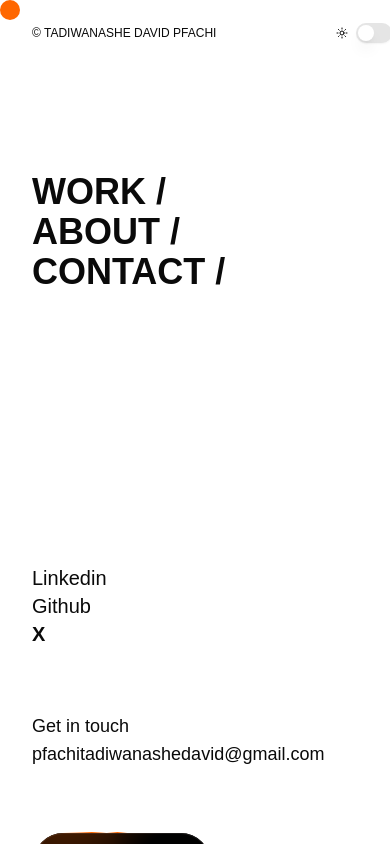
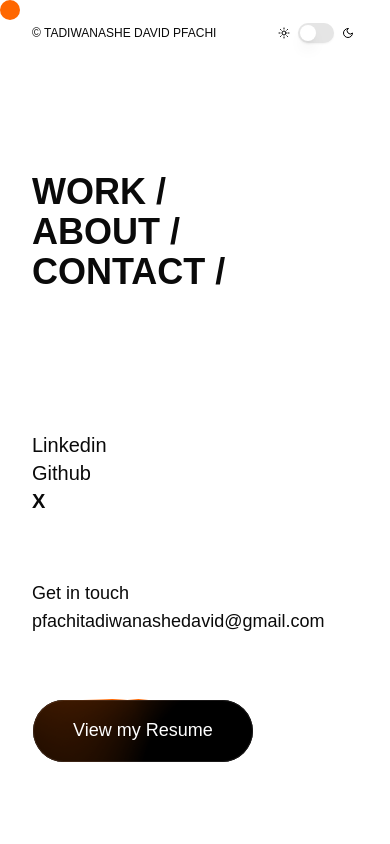
Before and after one commit to onlypfachi/tadiwapfachi, a Next.js app: page / in a window 390 px wide. Built offline with nearby package versions, Linux system fonts and the light colour scheme.

Commit message:
added dynamic sreen

```diff
--- a/app/page.tsx
+++ b/app/page.tsx
@@ -16,14 +16,14 @@ export default function Home() {
   ];
 
   return (
-    <main className="grid lg:grid-cols-12 sm:grid-cols-3 grid-rows-12 items-center justify-items-center min-h-screen h-dvh p-8 pb-20 gap-16 sm:p-20 font-[family-name:var(--font-geist-sans)]">
-      <header className="lg:col-span-12 sm:col-span-3 flex flex-row justify-between items-center w-full row-start-1 row-end-2">
+    <main className="grid lg:grid-cols-12 grid-cols-3 grid-rows-12 items-center justify-items-center min-h-screen h-dvh p-8 pb-20 gap-16 sm:p-20 font-[family-name:var(--font-geist-sans)]">
+      <header className="lg:col-span-12 col-span-3 flex flex-row justify-between items-center w-full row-start-1 row-end-2">
         <h2 className="text-xs sm:text-sm lg:text-2xl uppercase">&copy; tadiwanashe david pfachi</h2>
         <ThemeSwitch />
       </header>
 
       {/* Navigation links */}
-      <nav className="row-start-4 lg:col-start-2 sm:col-start-1 lg:col-span-4 sm:col-span-3 items-center justify-self-start">
+      <nav className="row-start-4 lg:col-start-2 col-start-1 lg:col-span-4 col-span-3 items-center justify-self-start">
         {links.map((link) => (
           <TransitionLink key={link.title} href={link.url} label={link.title} />
         ))}
@@ -32,7 +32,7 @@ export default function Home() {
 
 
       {/* Footer */}
-      <footer className="row-start-11 row-span-2 lg:col-start-2 sm:col-start-1  lg:col-span-10 sm:col-span-3 justify-self-start flex flex-col lg:grid lg:grid-cols-3 gap-16 ">
+      <footer className="lg:row-start-11 row-start-9 row-span-2 lg:col-start-2 sm:col-start-1  lg:col-span-10 sm:col-span-3 justify-self-start flex flex-col lg:grid lg:grid-cols-3 gap-16 ">
         <section className="flex flex-col justify-center w-96 col-start-1">
           <Link
             href="https://www.linkedin.com/in/tadiwapfachi/"
@@ -87,7 +87,7 @@ export default function Home() {
               className="shiny-cta"
               onClick={() => console.log("button clicked")}
             >
-              <span>View my CV</span>
+              <span>View my Resume</span>
 
             </button>
           </Link>
```
